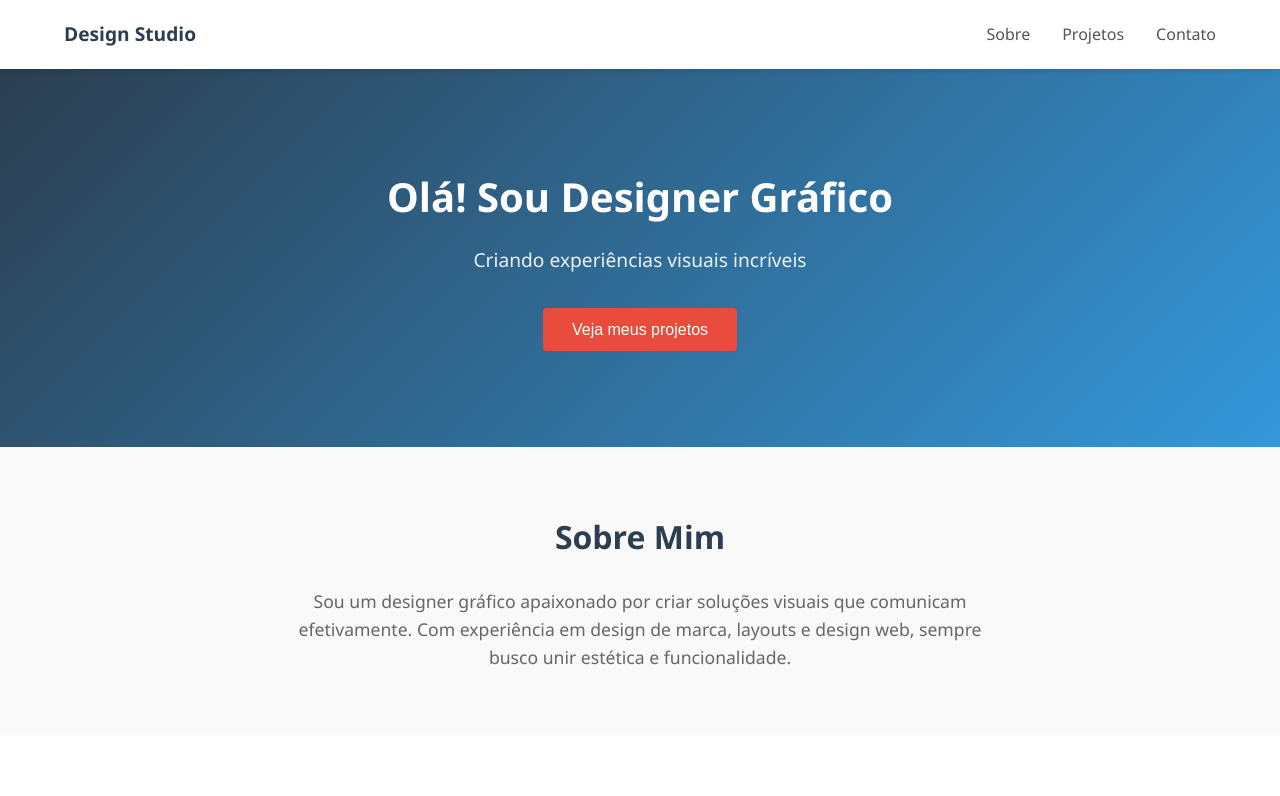
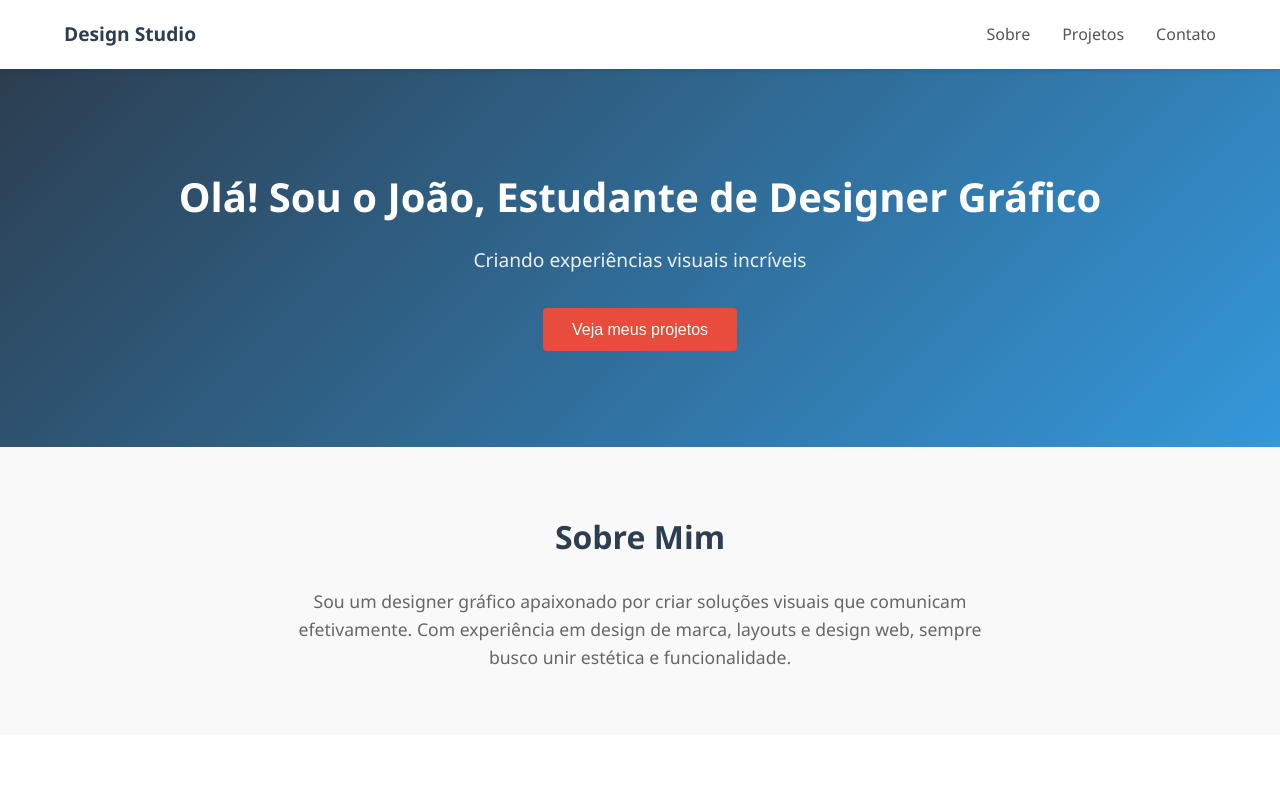
Before and after one commit to joaovictor1242546-cmyk/projeto-portifolio, a plain HTML site: page index.html in a window 1280 px wide. Shown: the top 796 px of the page. Drawn offline with Linux system fonts and the light colour scheme.

Commit message:
Update hero section heading with new name

```diff
--- a/index.html
+++ b/index.html
@@ -21,7 +21,7 @@
 
     <section class="hero">
         <div class="hero-content">
-            <h1>Olá! Sou Designer Gráfico</h1>
+            <h1>Olá! Sou o João, Estudante de Designer Gráfico</h1>
             <p>Criando experiências visuais incríveis</p>
             <button class="btn-primary">Veja meus projetos</button>
         </div>
```
